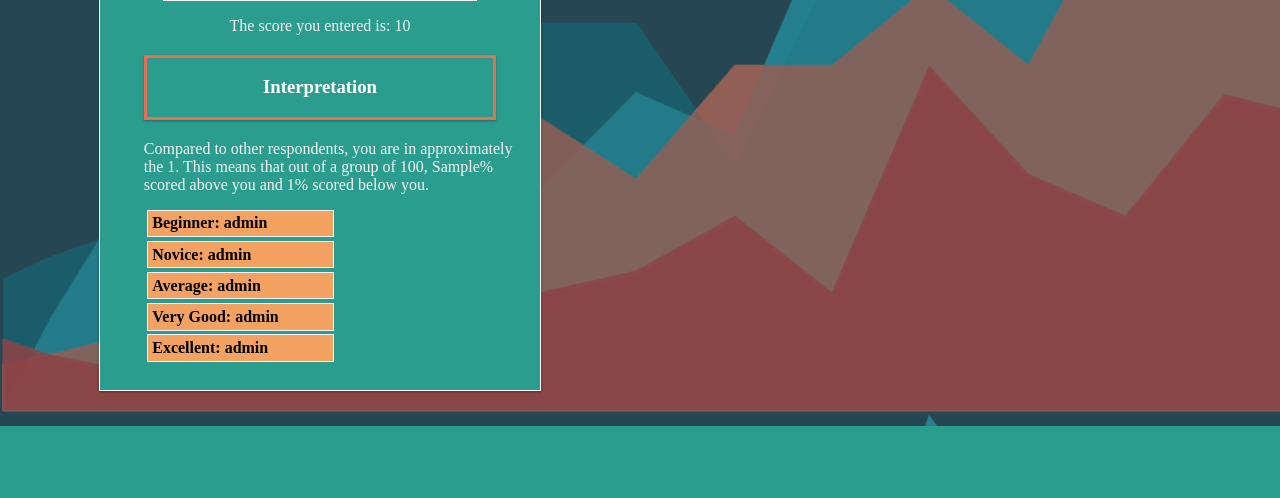
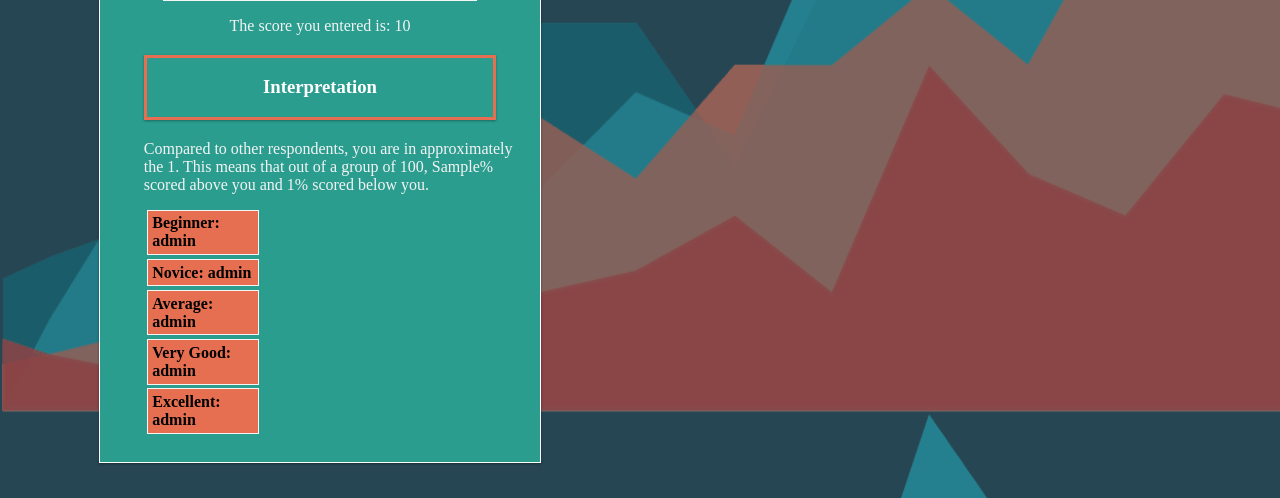
Before and after one commit to ecraw24/amiaverage, a Flask app: template app/templates/results.html in a window 1280 px wide. Shown: the part 387-885 px from the top of the page. Before the commit the page ends 813 px from the top, so only its background shows below. Run offline with Flask 3, Linux system fonts and the light colour scheme; the template is opened without the code that fills it: most values are stand-ins (such as "Sample title", 1, 10 or a date in 2020); some libraries are stand-ins or nearby versions.

Commit message:
modified yellowBox

```diff
--- a/app/static/css/enterInfo.css
+++ b/app/static/css/enterInfo.css
@@ -144,14 +144,14 @@ body {
 }
 
 .yellowBox {
-	background-color: #F4A261;
+	background-color: #E76F51;
 	border: solid whitesmoke 1px;
 	color: black;
 	padding: 1%;
 	margin:1%;
 	text-align: left;
 	font-weight: bold;
-	width: 50%;
+	width: 30%;
 	max-width: 80%;
 }
 
```
